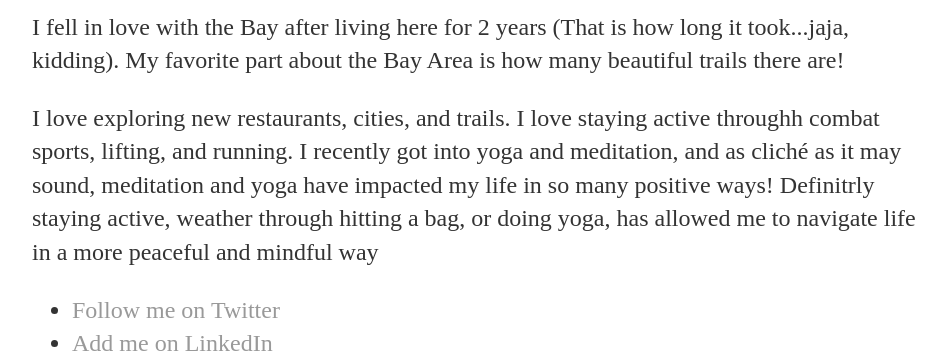
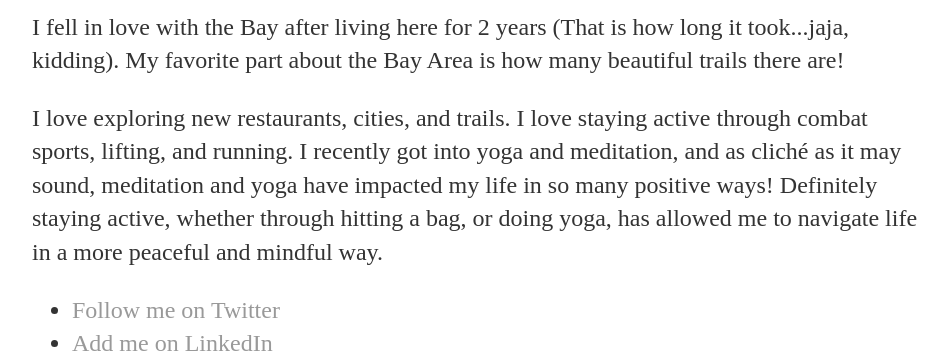
Before and after one commit to jackieg017/jackieg017.github.io, a Jekyll site: the page built from about/index.html, in a window 1280 px wide. Shown: the part 316-669 px from the top of the page, without its empty margins (160-1108 px from the left). Built offline with Jekyll 4.4.1, drawn with Linux system fonts in a browser that asks for light colours.

Commit message:
fix typos

```diff
--- a/about/index.html
+++ b/about/index.html
@@ -9,10 +9,10 @@ title: About Jacque
 		graduated from Cal in May 2018 in Computer Science, and I am a Software Engineer at <a href="https://circleci.com/">CircleCI</a></p>
 	<p>I fell in love with the Bay after living here for 2 years (That is how long it took...jaja, kidding). My favorite
 		part about the Bay Area is how many beautiful trails there are! </p>
-	<p>I love exploring new restaurants, cities, and trails. I love staying active throughh combat sports, lifting,
+	<p>I love exploring new restaurants, cities, and trails. I love staying active through combat sports, lifting,
 		and running. I recently got into yoga and meditation, and as cliché as it may sound, meditation and yoga have
-		impacted my life in so many positive ways! Definitrly staying active, weather through hitting a bag, or doing yoga,
-		has allowed me to navigate life in a more peaceful and mindful way</p>
+		impacted my life in so many positive ways! Definitely staying active, whether through hitting a bag, or doing yoga,
+		has allowed me to navigate life in a more peaceful and mindful way.</p>
 	<ul class="contacts">
 		<li><a href="https://twitter.com/jacqueuqcaj">Follow me on Twitter</a></li>
 		<li><a href="https://www.linkedin.com/in/jacqueuqcaj/">Add me on LinkedIn</a></li>
```
